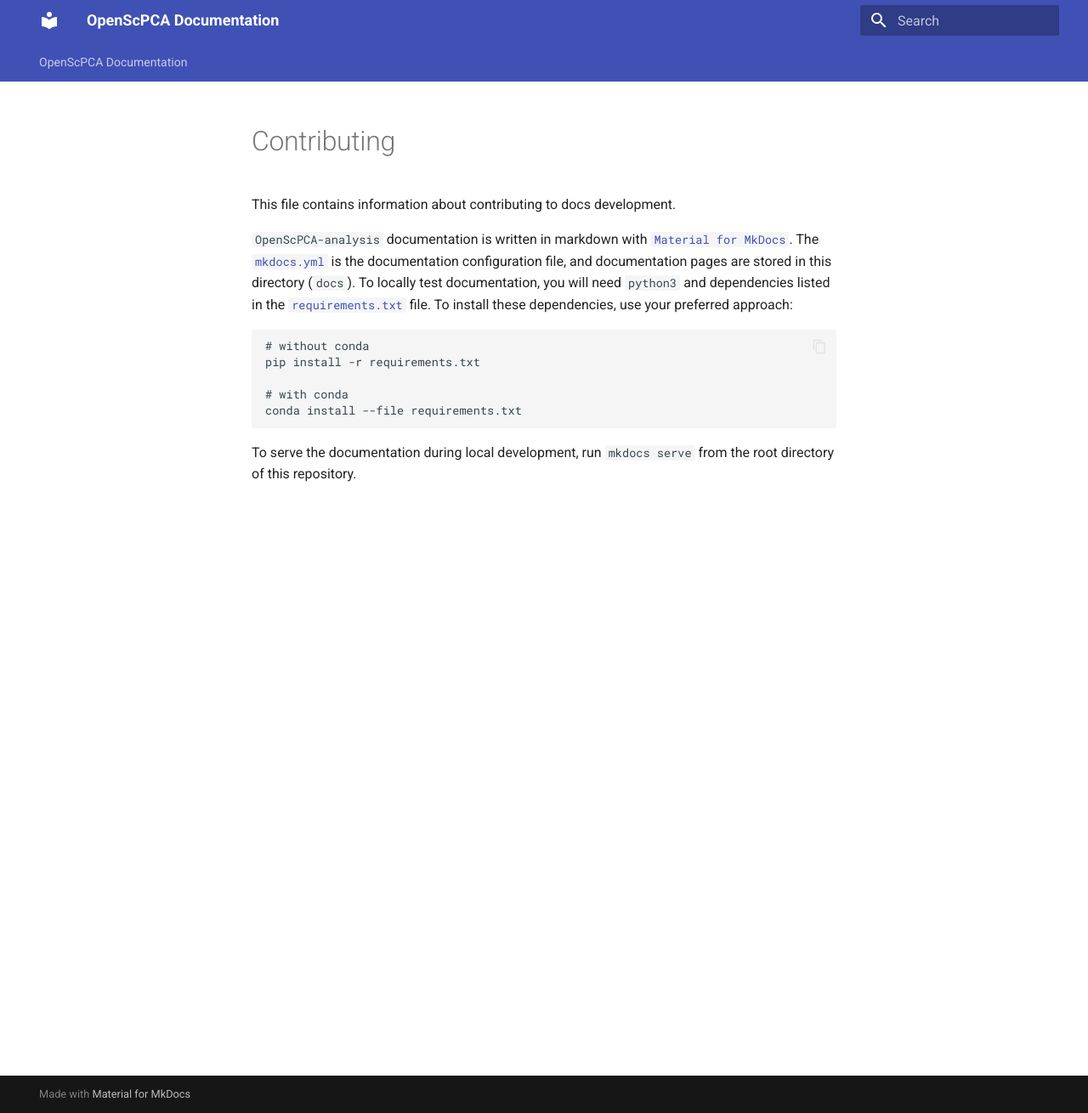
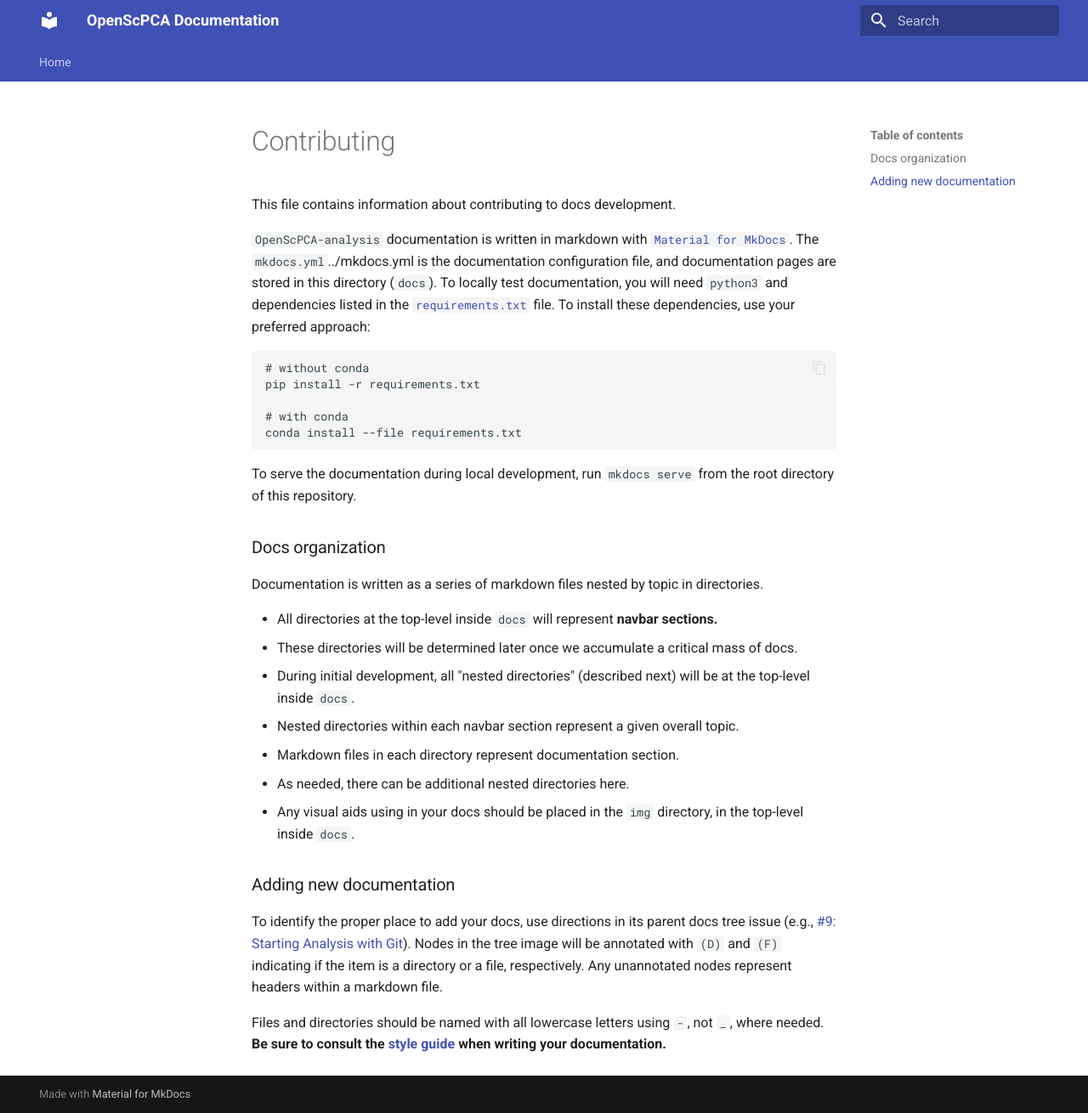
Before and after one commit to AlexsLemonade/OpenScPCA-analysis, an MkDocs documentation site: the page built from docs/contributing.md, in a window 1280 px wide and 1310 px high. Shown: the whole window at 85% size. Built offline with MkDocs 1.6.1 and Material for MkDocs 9.7.7, drawn with Linux system fonts in a browser that asks for light colours.

Commit message:
Add some contributing instructions

````diff
--- a/docs/contributing.md
+++ b/docs/contributing.md
@@ -1,7 +1,7 @@
 This file contains information about contributing to docs development.
 
 `OpenScPCA-analysis` documentation is written in markdown with [`Material for MkDocs`](https://squidfunk.github.io/mkdocs-material/).
-The [`mkdocs.yml`](../mkdocs.yml) is the documentation configuration file, and documentation pages are stored in this directory (`docs`).
+The `mkdocs.yml`../mkdocs.yml is the documentation configuration file, and documentation pages are stored in this directory (`docs`).
 To locally test documentation, you will need `python3` and dependencies listed in the [`requirements.txt`](./requirements.txt) file.
 To install these dependencies, use your preferred approach:
 
@@ -13,5 +13,26 @@
 conda install --file requirements.txt
 ```
 
+To serve the documentation during local development, run `mkdocs serve` from the root directory of this repository.
 
-To serve the documentation during local development, run `mkdocs serve` from the root directory of this repository.
+
+### Docs organization
+
+Documentation is written as a series of markdown files nested by topic in directories.
+
+- All directories at the top-level inside `docs` will represent **navbar sections.**
+  - These directories will be determined later  once we accumulate a critical mass of docs.
+  - During initial development, all "nested directories" (described next) will be at the top-level inside `docs`.
+- Nested directories within each navbar section represent a given overall topic.
+  - Markdown files in each directory represent documentation section.
+  - As needed, there can be additional nested directories here.
+- Any visual aids using in your docs should be placed in the `img` directory, in the top-level inside `docs`.
+
+### Adding new documentation
+
+To identify the proper place to add your docs, use directions in its parent docs tree issue (e.g., [#9: Starting Analysis with Git](https://github.com/AlexsLemonade/OpenScPCA-analysis/issues/9)).
+Nodes in the tree image will be annotated with `(D)` and `(F)` indicating if the item is a directory or a file, respectively.
+Any unannotated nodes represent headers within a markdown file.
+
+Files and directories should be named with all lowercase letters using `-`, not `_`, where needed.
+**Be sure to consult the [style guide](https://github.com/AlexsLemonade/OpenScPCA-admin/blob/main/writing-style-guide/general-style-guide.md) when writing your documentation.**
````
Also changed, not shown: docs/index.md (+0 -2 lines).
